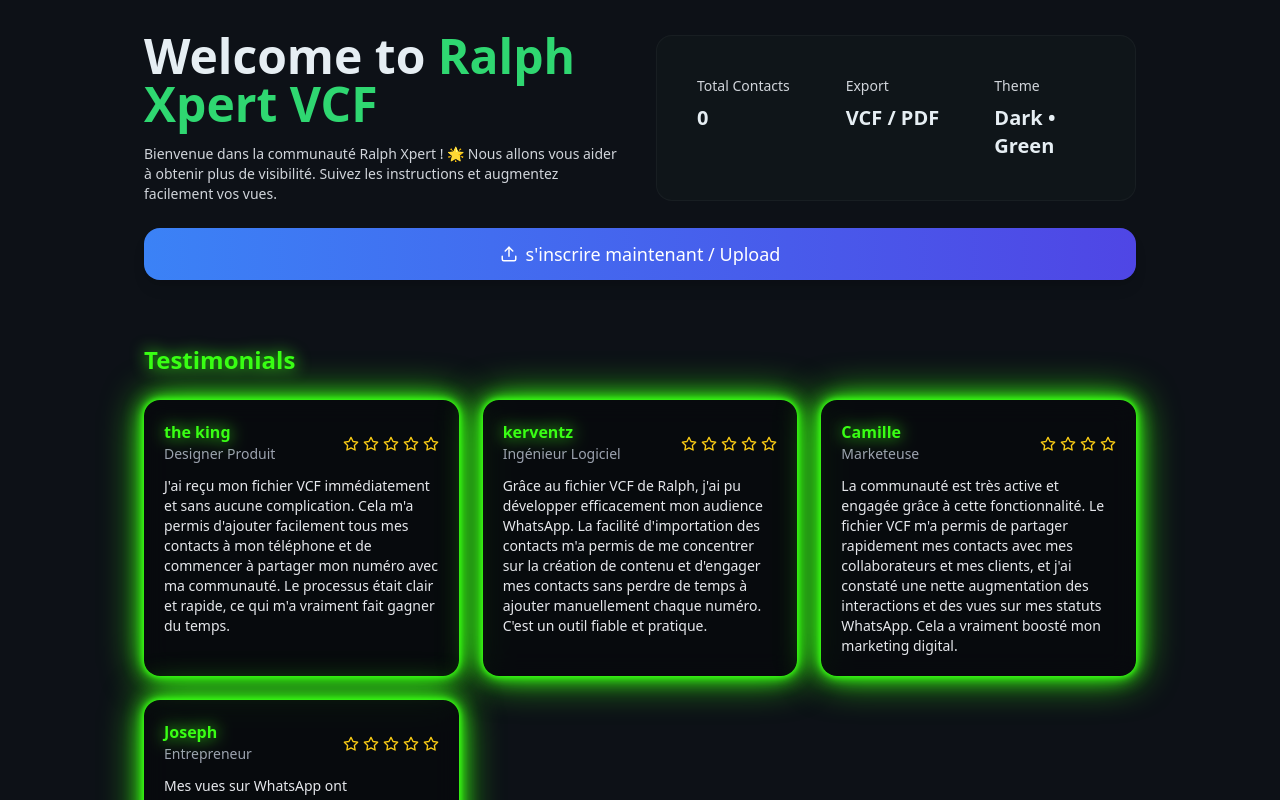
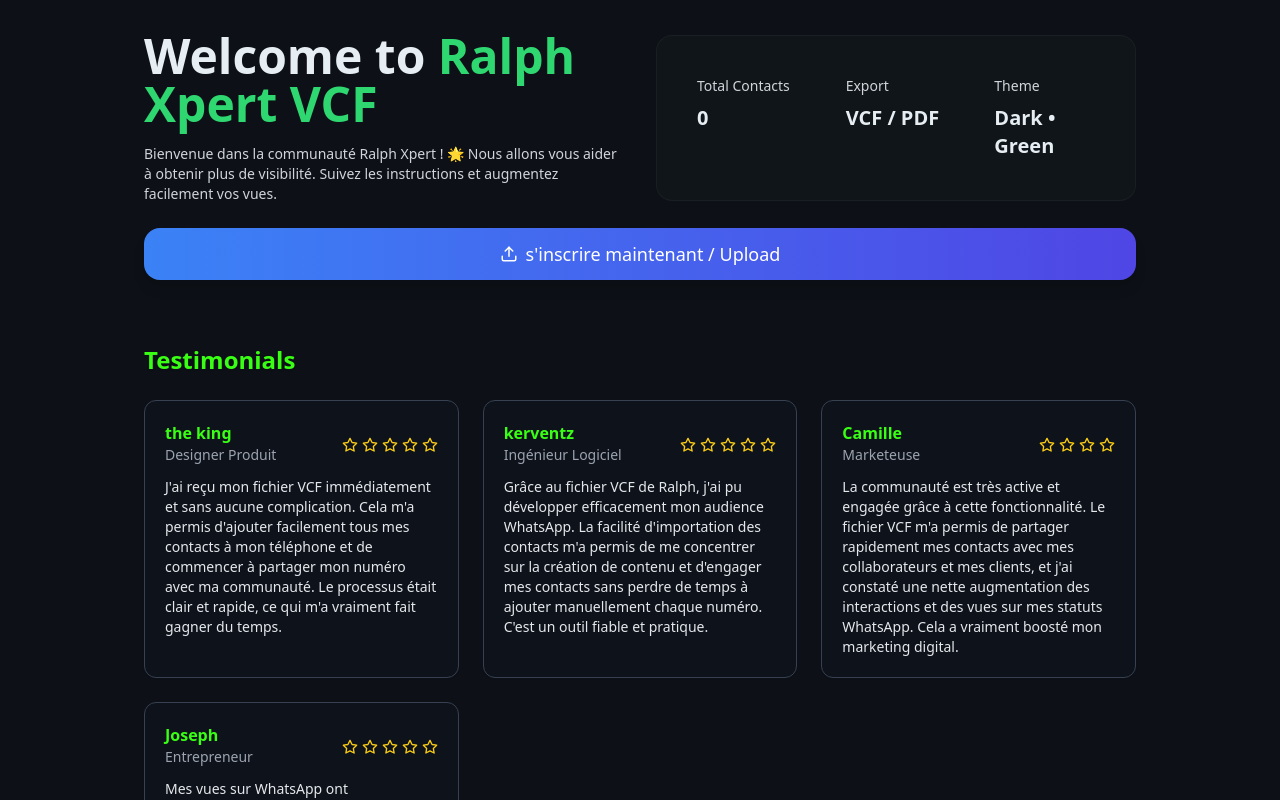
Before and after one commit to kenguer/The-king-vcf, a Next.js app: page / in a window 1280 px wide. Shown: the top 800 px of the page. Built offline with nearby package versions, Linux system fonts and the light colour scheme; no server answers.

Commit message:
Update index.js

```diff
--- a/pages/index.js
+++ b/pages/index.js
@@ -140,17 +140,20 @@
 
 {/* TESTIMONIALS SECTION */}
 <div className="mt-16">
-  <h2 className="text-2xl font-bold text-neon-green drop-shadow-glow">Testimonials</h2>
+  <h2 className="text-2xl font-bold text-neon-green drop-shadow-sm">Testimonials</h2>
   <div className="grid grid-cols-1 sm:grid-cols-2 lg:grid-cols-3 gap-6 mt-6">
     {testimonials.map((t) => (
       <motion.div
-        whileHover={{ y: -6 }}
+        whileHover={{ scale: 1.03, y: -4 }}
+        initial={{ opacity: 0, y: 10 }}
+        animate={{ opacity: 1, y: 0 }}
+        transition={{ duration: 0.3 }}
         key={t.name}
-        className="rounded-2xl p-5 bg-black/40 backdrop-blur-md shadow-glow transition-all duration-300 hover:scale-105"
+        className="rounded-xl p-5 bg-gray-900/30 border border-gray-700 hover:border-neon-green transition-all duration-300 shadow-sm"
       >
         <div className="flex items-center justify-between">
           <div>
-            <div className="font-semibold text-neon-green drop-shadow-glow">{t.name}</div>
+            <div className="font-semibold text-neon-green">{t.name}</div>
             <div className="text-sm text-gray-400">{t.role}</div>
           </div>
           <div className="inline-flex gap-1 mt-1">
@@ -173,10 +176,8 @@
           </h2>
           <p className="text-gray-100 mt-3 max-w-2xl mx-auto">
             Une question, un projet ou juste envie de discuter ? Notre équipe vous accompagne dans votre croissance digitale !
-
           </p>
         </div>
-
         <div className="card mt-8 p-8 rounded-2xl text-center">
           <h3 className="text-xl font-semibold flex justify-center items-center gap-2 text-green-400">
             <MessageCircle /> Contacter nous des maintenant
```
